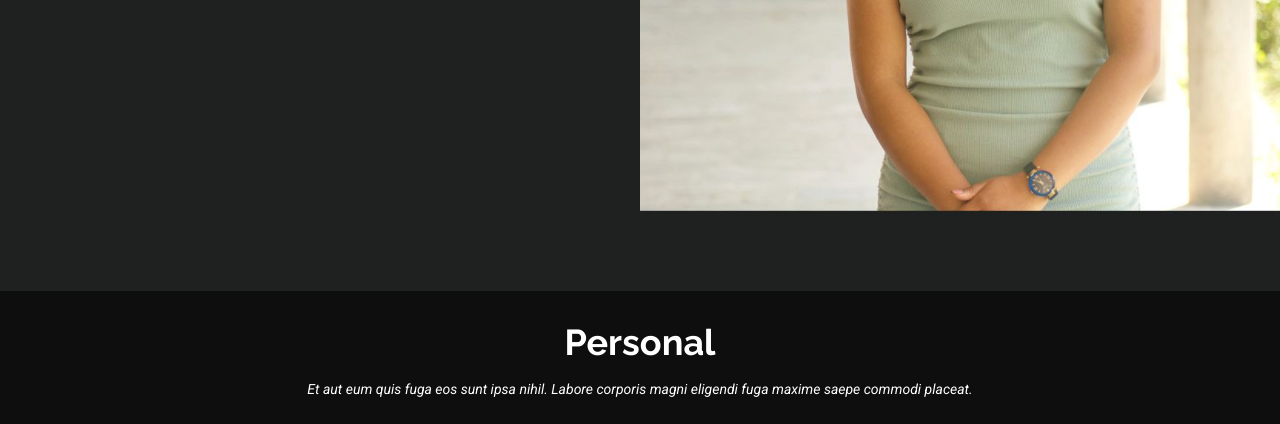
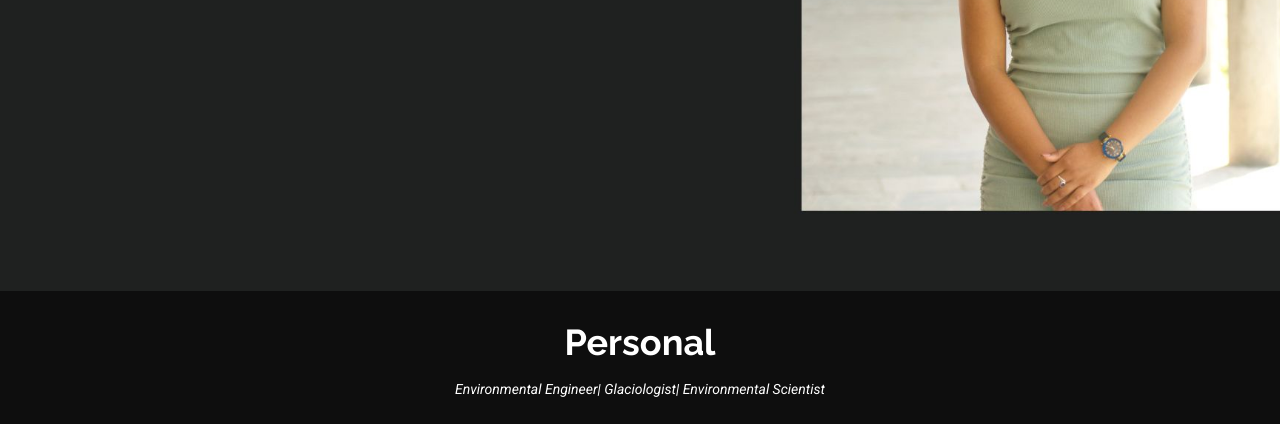
Before and after one commit to SabinaTwayana/e_portfolio, a plain HTML site: page index.html in a window 1280 px wide. Shown: the part 509-933 px from the top of the page. Drawn offline with Linux system fonts and the light colour scheme.

Commit message:
update photo again

```diff
--- a/index.html
+++ b/index.html
@@ -85,7 +85,7 @@
     <section id="hero" class="hero section dark-background">
 
       <!-- <img src="assets/img/hero-bg.jpg" alt="" data-aos="fade-in"> -->
-      <img src="assets/img/Black White Grayscale Portfolio Presentation (2).jpg" alt="" data-aos="fade-in">
+      <img src="assets/img/Black White Grayscale Portfolio Presentation (3).jpg" alt="" data-aos="fade-in">
 
       <div class="container" data-aos="zoom-out" data-aos-delay="100">
         <h2>Sabina Twayana</h2>
@@ -105,7 +105,7 @@
   <footer id="footer" class="footer dark-background">
     <div class="container">
       <h3 class="sitename">Personal</h3>
-      <p>Et aut eum quis fuga eos sunt ipsa nihil. Labore corporis magni eligendi fuga maxime saepe commodi placeat.</p>
+      <p>Environmental Engineer| Glaciologist| Environmental Scientist</p>
       <div class="social-links d-flex justify-content-center">
         <!-- <a href=""><i class="bi bi-twitter-x"></i></a> -->
         <a href="https://www.facebook.com/sabina.twayana.1"><i class="bi bi-facebook"></i></a>
```
Also changed, not shown: assets/img/20230326070954_IMG_0042.JPG (deleted), assets/img/Black White Grayscale Portfolio Presentation (1).jpg (deleted), assets/img/Black White Grayscale Portfolio Presentation (2).jpg (deleted), assets/img/Black White Grayscale Portfolio Presentation (3).jpg (added), assets/img/Black White Grayscale Portfolio Presentation.jpg (deleted).
